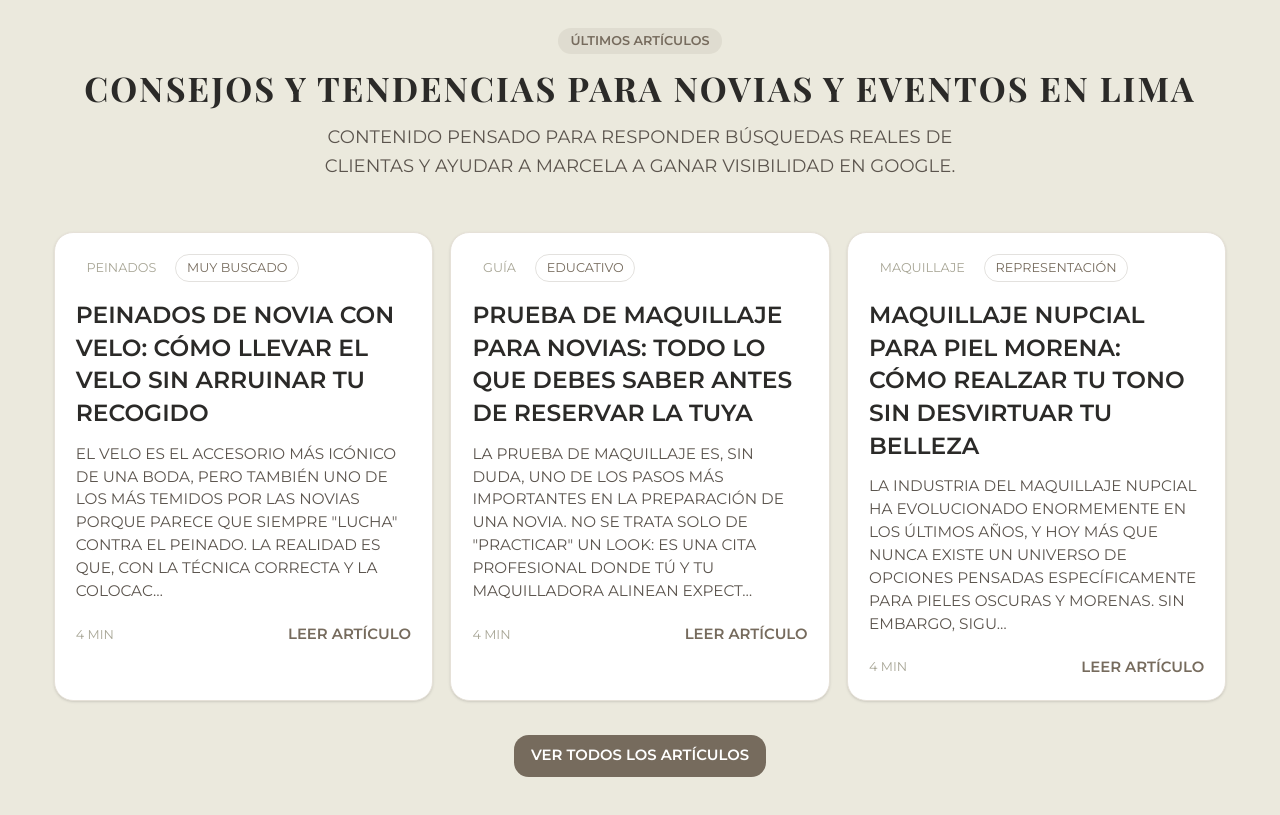
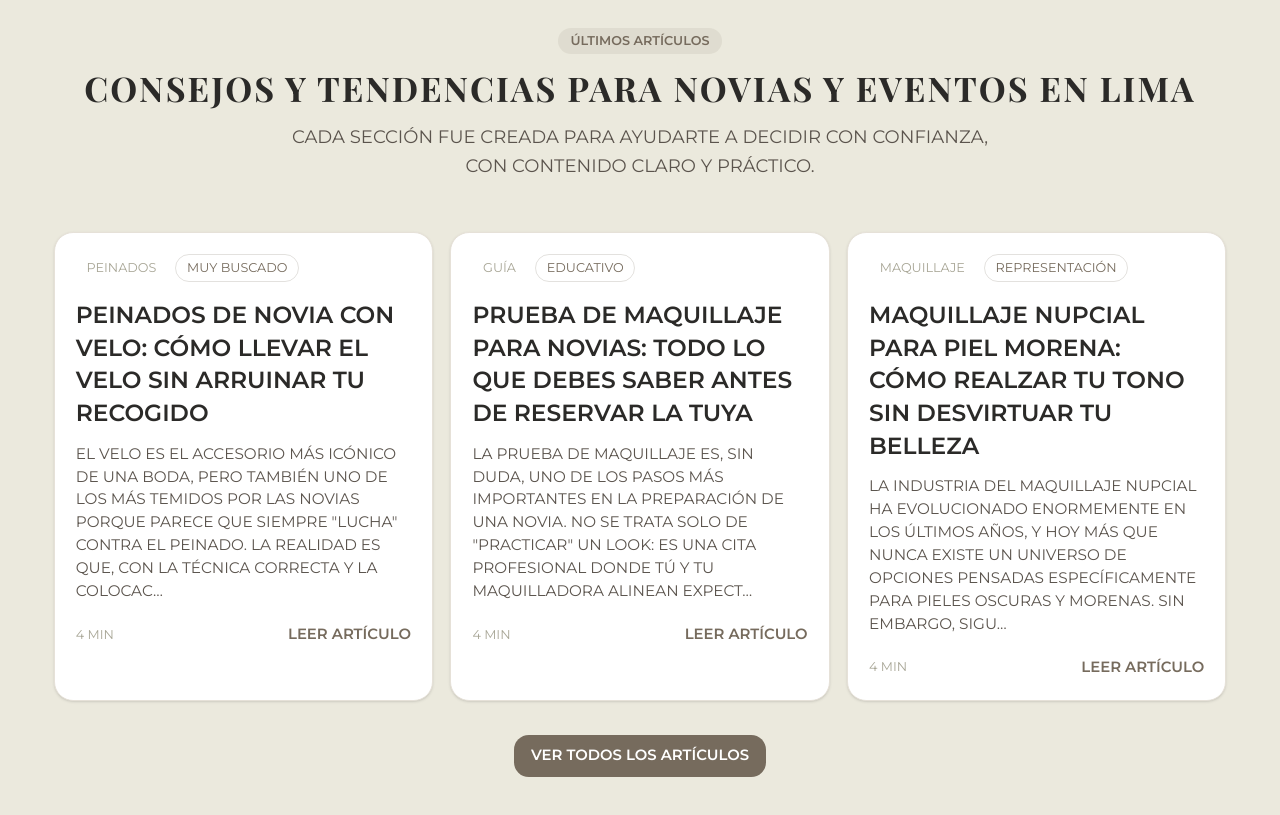
Before and after one commit to paulo1403/mca-makeup, a Next.js app: page / in a window 1280 px wide. Shown: the part 2080-2895 px from the top of the page. Built offline with nearby package versions, Linux system fonts and the light colour scheme; no server answers; the database is empty.

Commit message:
feat(latest-articles): update content for clarity and user guidance

```diff
--- a/src/components/LatestArticlesSection.tsx
+++ b/src/components/LatestArticlesSection.tsx
@@ -27,8 +27,8 @@ export default function LatestArticlesSection() {
             variant="p"
             className="mt-3 mx-auto max-w-2xl text-[color:var(--color-body)] leading-relaxed"
           >
-            Contenido pensado para responder búsquedas reales de clientas y ayudar a Marcela a ganar
-            visibilidad en Google.
+            Cada sección fue creada para ayudarte a decidir con confianza, con contenido claro y
+            práctico.
           </Typography>
         </div>
 
```
